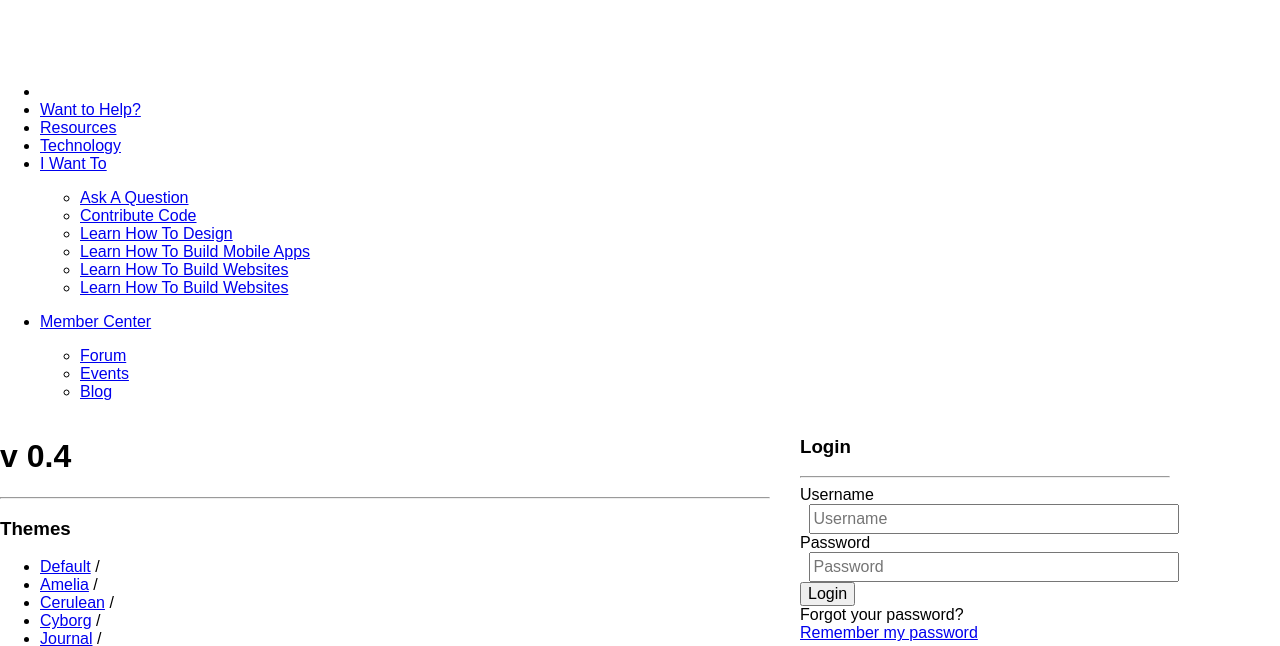
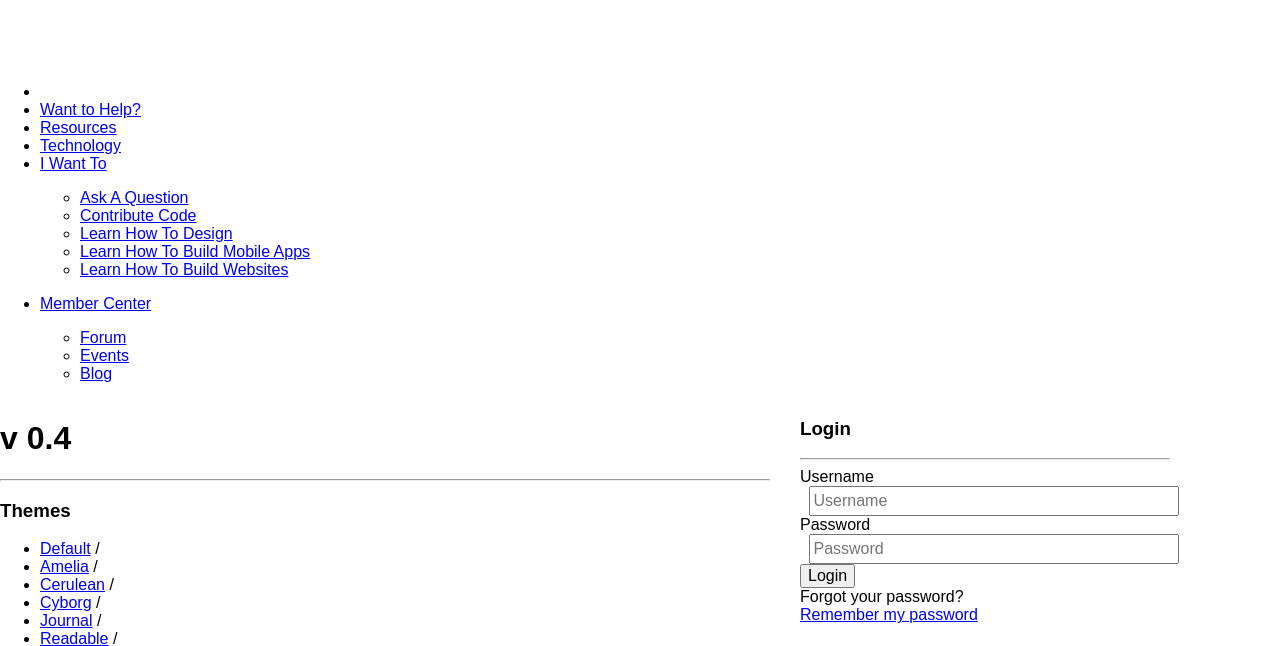
Before and after one commit to hotoracle/gdghub, a CakePHP app: the page made by app/View/Pages/home.ctp in a window 1280 px wide. Shown: the top 646 px of the page. Run offline with PHP 8.4 and a stand-in for CakePHP, Linux system fonts and the light colour scheme; the template is opened without the code that fills it, so the values that code supplies are empty; form fields are guessed from the names that the template uses; some libraries are stand-ins or nearby versions.

```diff
--- a/app/View/Layouts/default.ctp
+++ b/app/View/Layouts/default.ctp
@@ -76,7 +76,6 @@
 
                                                                         <li><?php echo $this->Html->link('learn how to design', '#'); ?></li>
                                                                         <li><?php echo $this->Html->link('learn how to build mobile apps', '#'); ?></li>
-                                                                        <li><?php echo $this->Html->link('learn how to build websites', '#'); ?></li>
                                                                         <li><?php echo $this->Html->link('learn how to build websites', '#'); ?></li>
                                                                 </ul>
                                                         </li>
```
